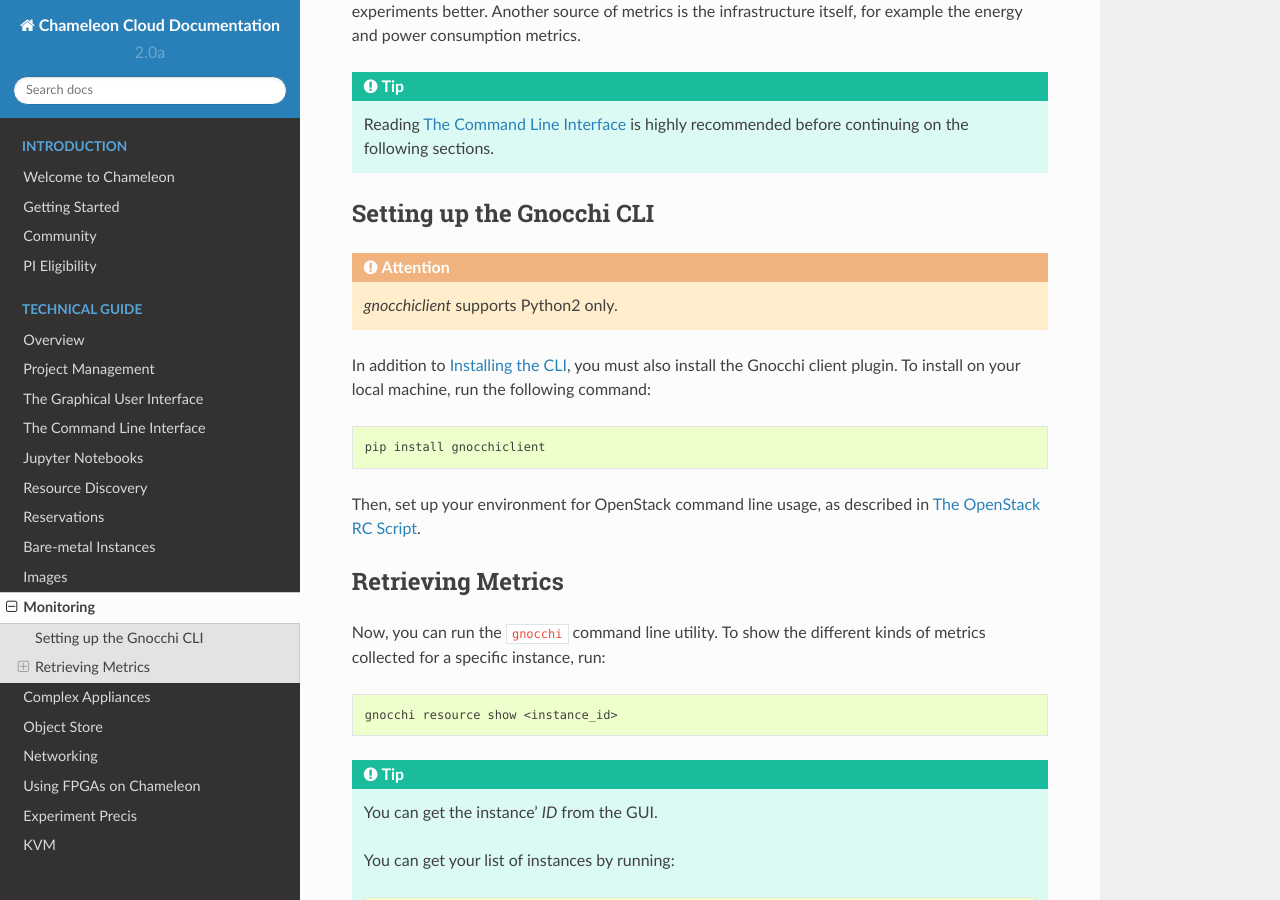
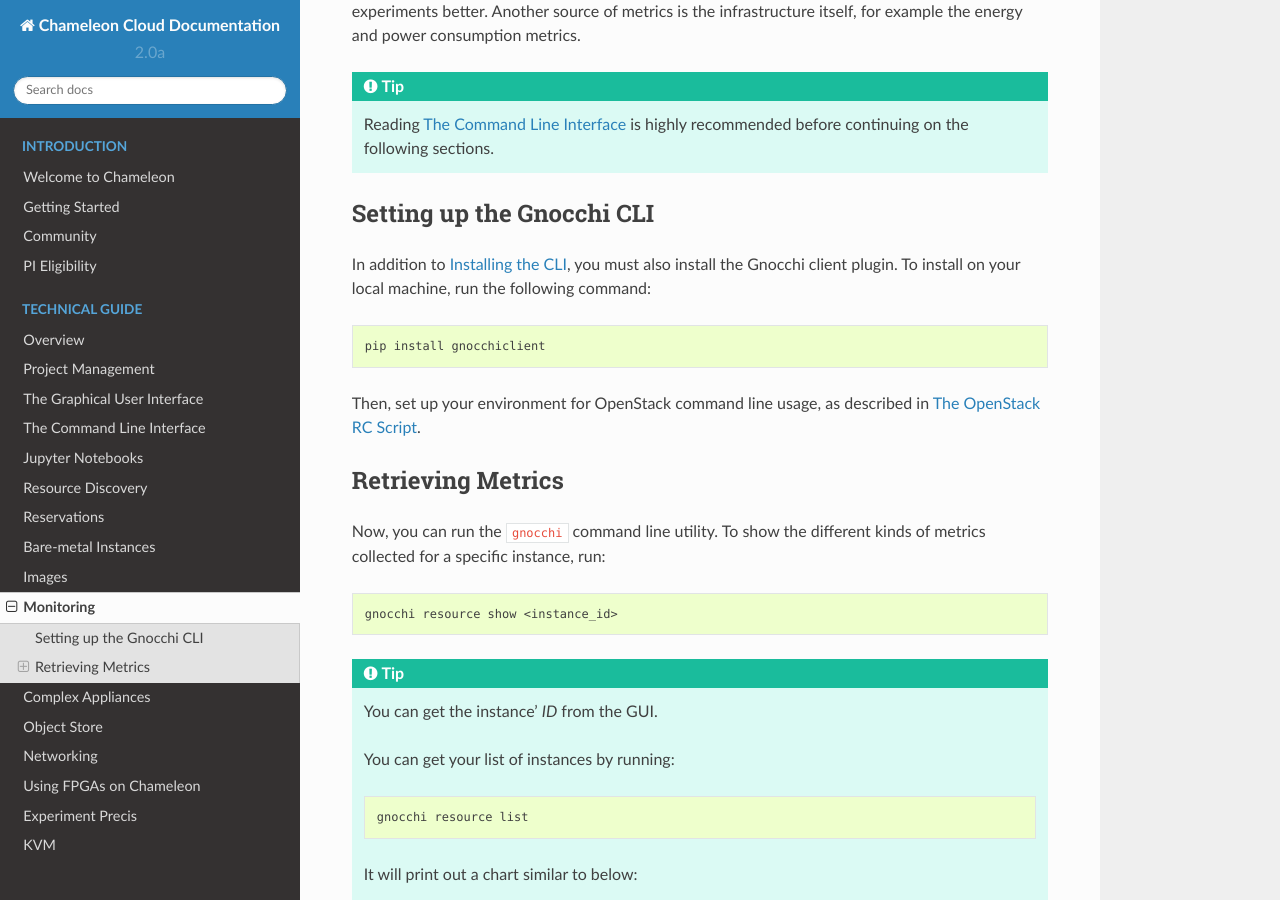
Before and after one commit to ChameleonCloud/docs, a Sphinx documentation site: the page built from source/technical/metrics.rst, in a window 1280 px wide and 900 px high, scrolled down 400 px. Built offline with Sphinx 7.4.7 and the Read the Docs theme 2.0.0, drawn with Linux system fonts in a browser that asks for light colours.

Commit message:
[metrics] gnocchiclient can be installed with python3

```diff
--- a/source/technical/metrics.rst
+++ b/source/technical/metrics.rst
@@ -12,9 +12,6 @@ In Chameleon, the aggregation service is implemented using the `Gnocchi time ser
 
 Setting up the Gnocchi CLI
 __________________________
-
-.. attention::
-    `gnocchiclient` supports Python2 only.
 
 In addition to :ref:`cli-installing`, you must also install the Gnocchi client plugin. To install on your local machine, run the following command:
 
```
